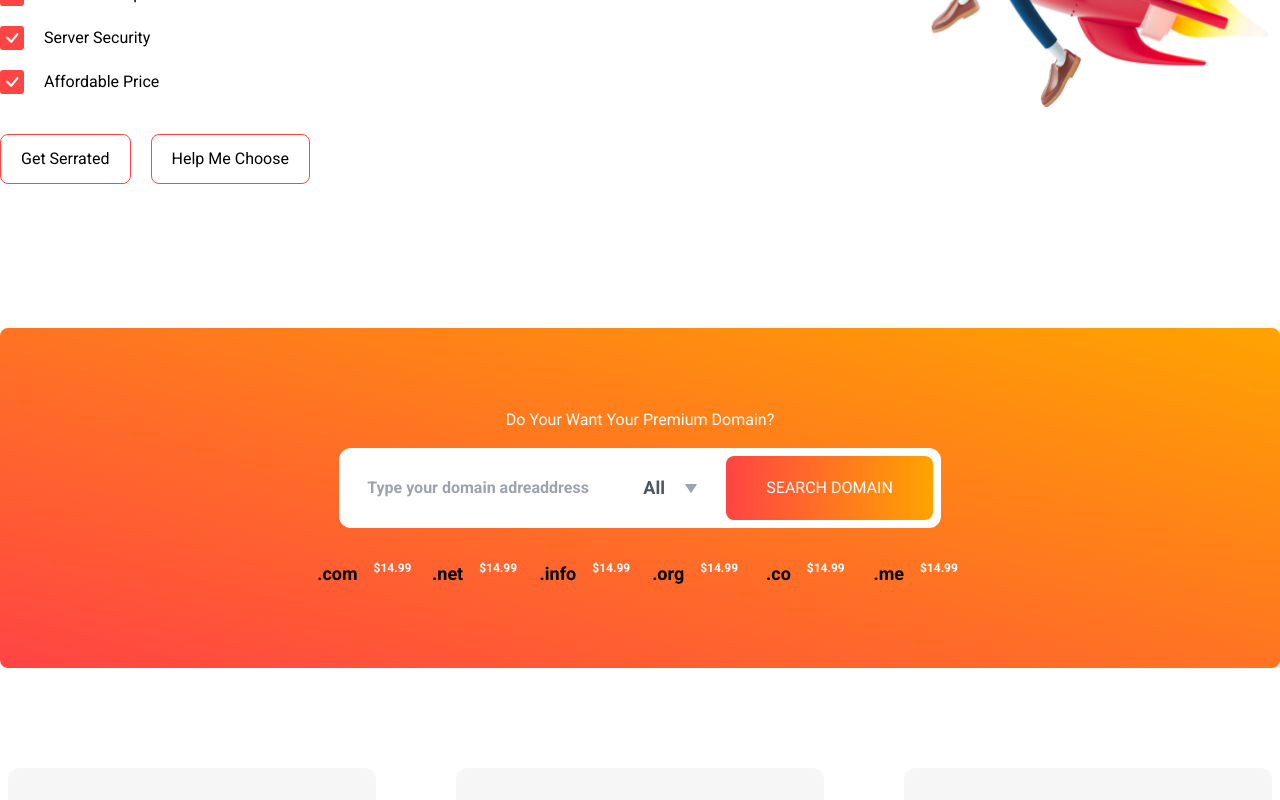
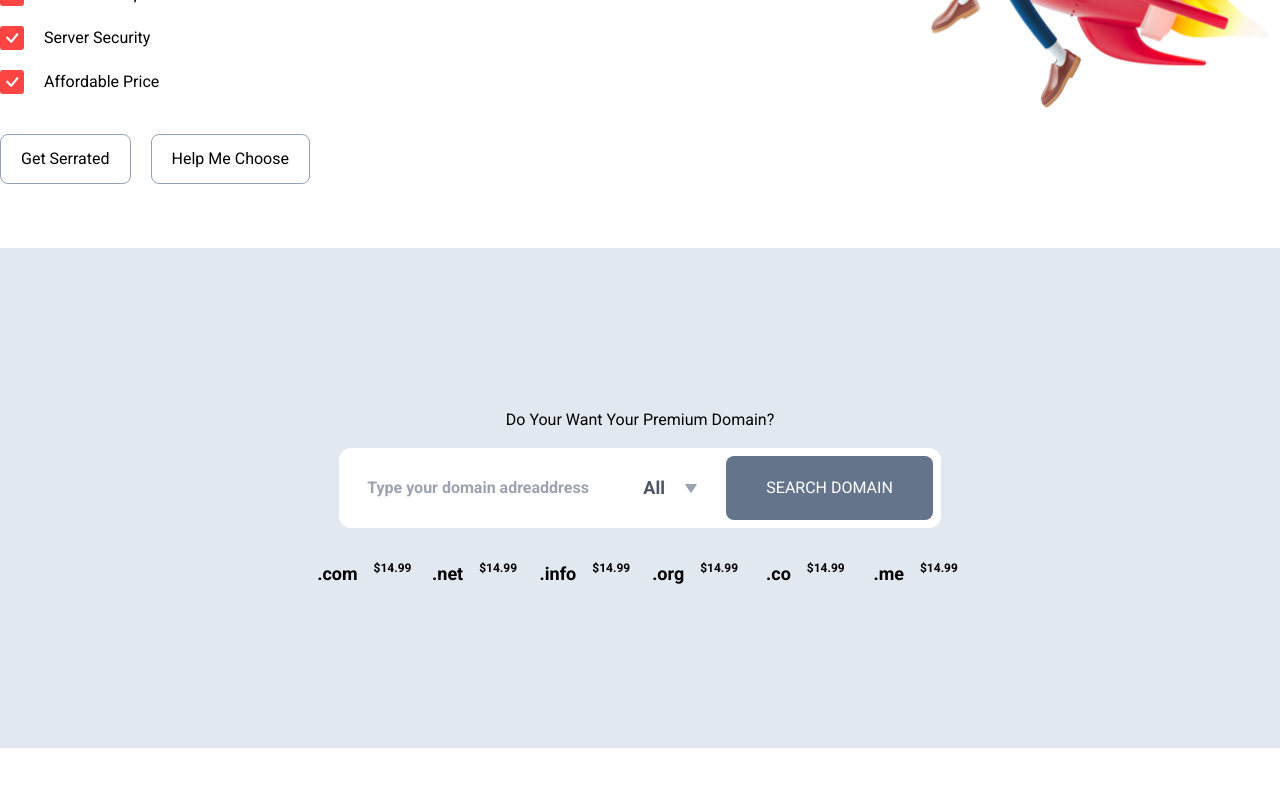
Before and after one commit to pothikit/hostfule-project, a React (Create React App) app: page / in a window 1280 px wide. Shown: the part 560-1360 px from the top of the page. Built offline with nearby package versions, Linux system fonts and the light colour scheme; a web font is replaced by a local one.

Commit message:
hero banner button color and domain search color and footer support button color modified

```diff
--- a/note.js
+++ b/note.js
@@ -1,5 +1,9 @@
 //  Home page top button hober color should be the color like exclusive button color
+
+
 // search domain section bg color should be gray type
+
+
 // support section bg should be gray type
 // copy right section height should be decrease
 // footer listing style should be inisde the column
--- a/src/components/footer/Footer.jsx
+++ b/src/components/footer/Footer.jsx
@@ -40,14 +40,14 @@ function Footer() {
                             <h2 className='text-2xl md:text-4xl font-medium mb-8 capitalize'>We are here to help you </h2>
                             <p className='text-justify text-base md:text-xl'>Thank you for your interest in our hosting company support. We are committed to providing our customers with the highest quality service and support. Our team of experienced professionals is here to answer any questions you may have and assist you with setting up your hosting account. Our team is available 24 hours a day, seven days a week, to provide you with the best possible experience. We strive to make sure your hosting experience is stress-free and hassle-free. We understand that sometimes hosting can be a bit complicated, so we offer a variety of tutorials and resources to help you get up and running quickly. We also have a knowledgeable support staff that is here to help you when you need it. We know that your time is valuable, so we strive to</p>
                             <div className="butttons flex flex-col sm:flex-row gap-3 md:gap-5 lg:gap-12 mt-10">
-                                <button className='flex items-center gap-3 p-2 border rounded-md hover:bg-gray-200 duration-300 group'>
-                                    <span className='text-gray-600 p-1 rounded-full bg-white text-2xl'><RxAvatar /></span><span>Dashboard Login</span>
+                                <button className='flex items-center gap-1 p-2 border rounded-md hover:bg-slate-400 duration-300 group bg-slate-200'>
+                                    <span className='text-gray-600 p-1 rounded-full bg-slate-200 group-hover:bg-slate-400 duration-300 group-hover:text-white text-2xl'><RxAvatar /></span><span className='group-hover:text-white duration-300'>Dashboard Login</span>
                                 </button>
-                                <button className='flex items-center gap-3 p-2 border rounded-md hover:bg-gray-200 duration-300 group'>
-                                    <span className='text-gray-600 bg-white p-1 rounded-full group-hover:bg-white text-2xl'><RxAvatar /></span><span>Dashboard Login</span>
+                                <button className='flex items-center gap-1 p-2 border rounded-md hover:bg-slate-400 duration-300 group bg-slate-200'>
+                                    <span className='text-gray-600 bg-slate-200 p-1 rounded-full group-hover:bg-slate-400 duration-300 group-hover:text-white text-2xl'><RxAvatar /></span><span className='group-hover:text-white duration-300'>Dashboard Login</span>
                                 </button>
-                                <button className='flex items-center gap-3 p-2 border rounded-md hover:bg-gray-200 duration-300 group'>
-                                    <span className='text-gray-600 p-1 rounded-full group-hover:bg-white bg-white text-2xl'><RxAvatar /></span><span>Dashboard Login</span>
+                                <button className='flex items-center gap-1 p-2 border rounded-md hover:bg-slate-400 duration-300 group bg-slate-200'>
+                                    <span className='text-gray-600 p-1 rounded-full group-hover:bg-slate-400 bg-slate-200 duration-300 group-hover:text-white text-2xl'><RxAvatar /></span><span className='group-hover:text-white duration-300'>Dashboard Login</span>
                                 </button>
                             </div>
                         </div>
--- a/src/components/home/Hero.jsx
+++ b/src/components/home/Hero.jsx
@@ -32,8 +32,8 @@ function Hero() {
                                 </li>
                             </ul>
                             <div className="buttons mt-10 space-x-5">
-                                <button className='hover:bg-gradient-to-r from-primary to-secondary py-3 px-5 rounded-lg border border-primary duration-300 hover:text-white'>Get Serrated</button>
-                                <button className='hover:bg-gradient-to-r from-primary to-secondary py-3 px-5 rounded-lg border border-primary duration-300 hover:text-white'>Help Me Choose</button>
+                                <button className='hover:bg-slate-400 py-3 px-5 rounded-lg border border-slate-400 duration-300 hover:text-white'>Get Serrated</button>
+                                <button className='hover:bg-slate-400 py-3 px-5 rounded-lg border border-slate-400 duration-300 hover:text-white'>Help Me Choose</button>
                             </div>
                         </div>
                     </div>
--- a/src/components/home/domainSeach.jsx
+++ b/src/components/home/domainSeach.jsx
@@ -32,11 +32,11 @@ function DomainSeach() {
     //     }
     // }
     return (
-        <section className='py-20 bg-gradient-to-tr from-primary to-secondary md:bg-none'>
+        <section className='py-20 bg-slate-200 md:bg-none mb-20'>
             <div className="container mx-auto">
-                <div className="domain md:bg-gradient-to-tr from-primary to-secondary rounded-lg px-1">
+                <div className="domain md:bg-slate-200 rounded-lg px-1">
                     <div className='md:py-20 xl:max-w-[80%] mx-auto'>
-                        <h2 className='text-center text-white mb-4'>Do Your Want Your Premium Domain?</h2>
+                        <h2 className='text-center mb-4'>Do Your Want Your Premium Domain?</h2>
                         <div className='search-bar flex flex-col px-3 sm:px-0'>
                             <form method="post" action="https://my.hostflu.com/cart.php?a=add&domain=register" className='bg-white flex justify-between items-center pl-1 md:pl-3 md:py-2 rounded-xl mx-0 lg:mx-52'>
                                 <input type="text" defaultValue={DomainNameWithExtension} className='text-black hidden' name='query' />
@@ -50,7 +50,7 @@ function DomainSeach() {
                                             ))}
                                         </select><span className='text-gray-400 cursor-pointer text-sm -ml-5 pointer-events-none'><BiSolidDownArrow /></span>
                                     </div>
-                                    <input type="submit" value="SEARCH DOMAIN" className='cursor-pointer py-2 md:py-5 bg-gradient-to-r from-primary to-secondary to-100% rounded-lg text-white px-2 md:px-10 text-sm md:text-base' />
+                                    <input type="submit" value="SEARCH DOMAIN" className='cursor-pointer py-2 md:py-5 bg-slate-500 hover:bg-slate-700 border-transparent rounded-lg text-white px-2 md:px-10 text-sm md:text-base' />
                                 </div>
                             </form>
                             {
@@ -60,7 +60,7 @@ function DomainSeach() {
                                 <ul className='grid grid-cols-3 sm:grid-cols-6 gap-4'>
                                     {
                                         extensions.map((exetension) => (
-                                            <li key={exetension.id} className='text-lg font-semibold gap-4 items-start flex justify-center'><span>{exetension.extension}</span><span className='text-xs font-semibold text-white'>{exetension.price}</span></li>
+                                            <li key={exetension.id} className='text-lg font-semibold gap-4 items-start flex justify-center'><span>{exetension.extension}</span><span className='text-xs font-semibold'>{exetension.price}</span></li>
                                         ))
                                     }
                                 </ul>
--- a/src/components/home/exclusive/Exclusive.jsx
+++ b/src/components/home/exclusive/Exclusive.jsx
@@ -18,9 +18,9 @@ function Exclusive() {
                     <h1 className='text-center text-4xl font-semibold text-[#1C1C1C]'>Our Exclisive Serverces</h1>
                     <div className="tabs-main mt-10 border-b">
                         <div className="tabs flex gap-5 justify-center">
-                            <button onClick={(() => handleclck(1))} className={`sm:px-6 text-sm sm:text-xl text-gray-700 py-2 sm:py-4 bg-gray-200 w-60 rounded-lg rounded-b-none ${tab === 1 ? "opacity-90" : "opacity-100"}`}>Shared Hosting</button>
-                            <button onClick={(() => handleclck(2))} className={`sm:px-6 text-sm sm:text-xl text-gray-700 py-2 sm:py-4 bg-gray-200 w-60 rounded-lg rounded-b-none ${tab === 2 ? "opacity-90" : "opacity-100"}`}>VPS</button>
-                            <button onClick={(() => handleclck(3))} className={`sm:px-6 text-sm sm:text-xl text-gray-700 py-2 sm:py-4 bg-gray-200 w-60 rounded-lg rounded-b-none ${tab === 3 ? "opacity-90" : "opacity-100"}`}>Email Hosting</button>
+                            <button onClick={(() => handleclck(1))} className={`sm:px-6 text-sm sm:text-xl text-gray-700 py-2 sm:py-4 bg-gray-200 hover:bg-gray-400 hover:text-white duration-200 w-60 rounded-lg rounded-b-none ${tab === 1 ? "opacity-90" : "opacity-100"}`}>Shared Hosting</button>
+                            <button onClick={(() => handleclck(2))} className={`sm:px-6 text-sm sm:text-xl text-gray-700 py-2 sm:py-4 bg-gray-200 hover:bg-gray-400 hover:text-white duration-200 w-60 rounded-lg rounded-b-none ${tab === 2 ? "opacity-90" : "opacity-100"}`}>VPS</button>
+                            <button onClick={(() => handleclck(3))} className={`sm:px-6 text-sm sm:text-xl text-gray-700 py-2 sm:py-4 bg-gray-200 hover:bg-gray-400 hover:text-white duration-200 w-60 rounded-lg rounded-b-none ${tab === 3 ? "opacity-90" : "opacity-100"}`}>Email Hosting</button>
                         </div>
                     </div>
                     <div className={`tab-content grid grid-cols-1 lg:grid-cols-3 mt-14 gap-24 max-w-[90%] mx-auto ${tab === 1 ? "block" : "hidden"}`}>
```
